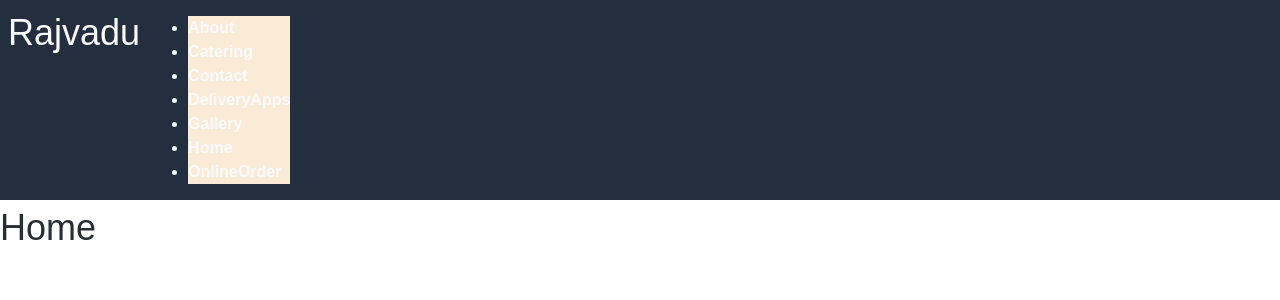
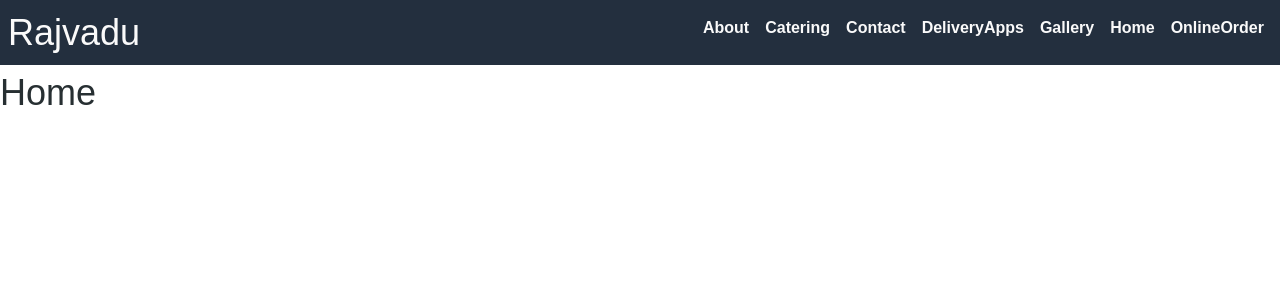
Before and after one commit to avanijadeja/Rajvadu, a React (Create React App) app in the folder client/: page / in a window 1280 px wide. Shown: the top 300 px of the page. Built offline with nearby package versions, Linux system fonts and the light colour scheme.

Commit message:
Set navbar style

```diff
--- a/client/src/components/Nav/index.js
+++ b/client/src/components/Nav/index.js
@@ -6,6 +6,7 @@ import { Link } from "react-router-dom";
 function Nav() {
   function showNavigation() {
     return (
+      <div class="Navbarcss">
         <ul>
           <li className="mx-1">
             <Link to="/About.js">About</Link>
@@ -29,6 +30,7 @@ function Nav() {
             <Link to="/OnlineOrder.js">OnlineOrder</Link>
           </li>
         </ul>
+      </div>
     );
   }
 
--- a/client/src/components/Nav/style.css
+++ b/client/src/components/Nav/style.css
@@ -1,4 +1,8 @@
+header{
+  justify-content: space-between;
+}
 li {
-  background-color: antiquewhite;
+  text-decoration: none;
+  display: inline-block;
   color: azure;
 }
```
Lines whose indentation alone changed are shown as unchanged.
